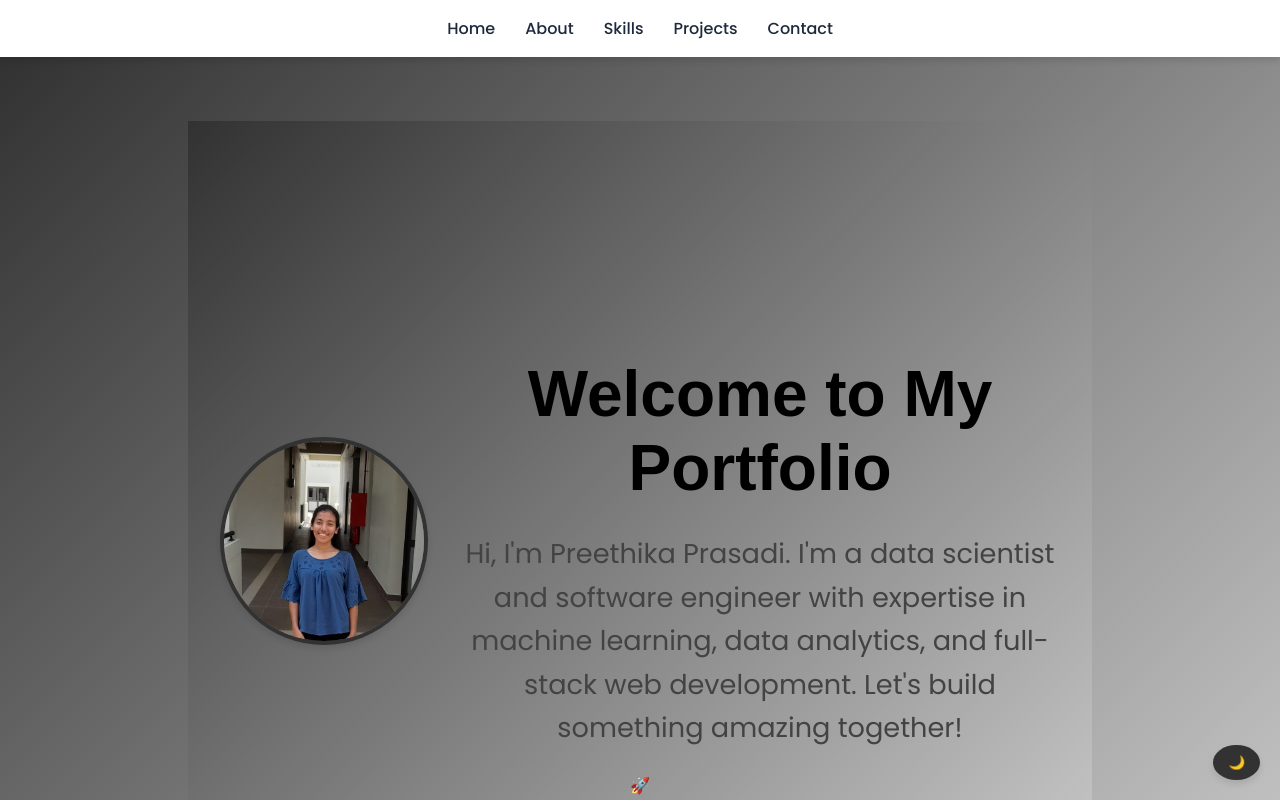
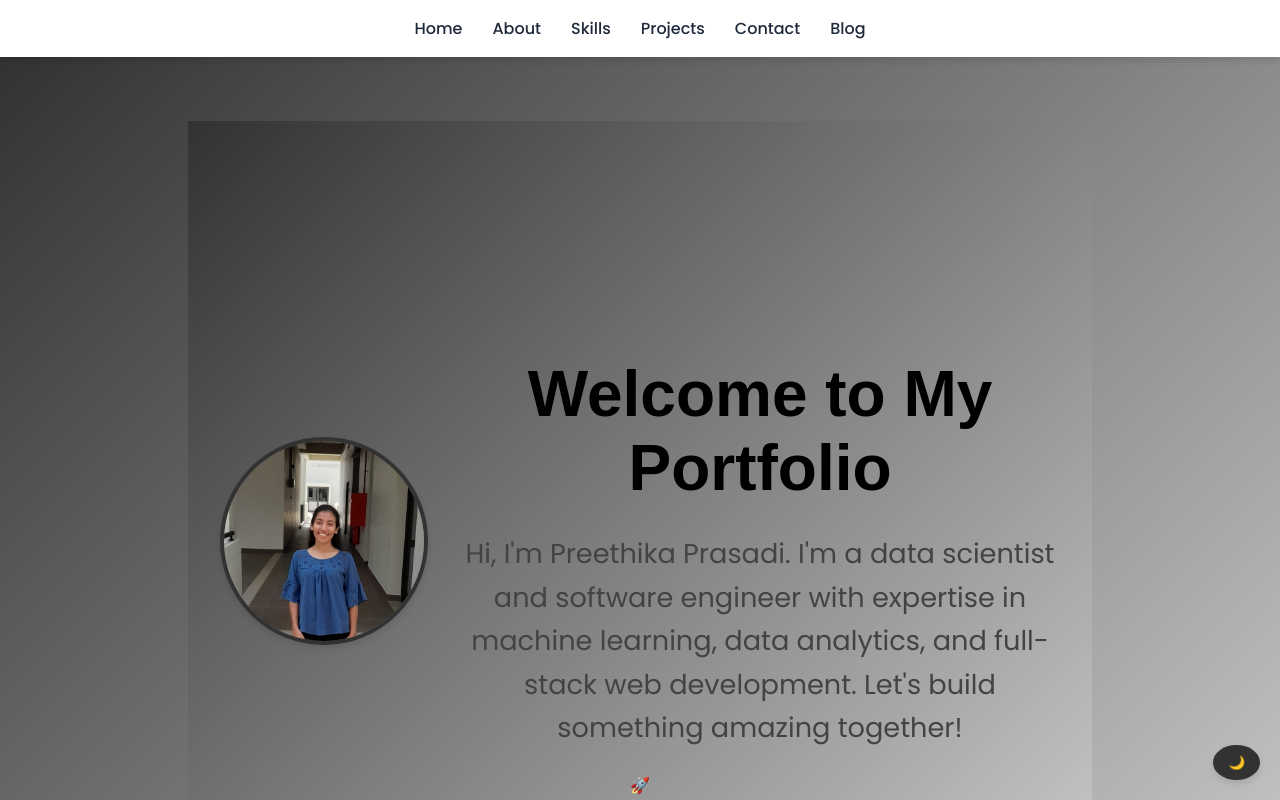
Before and after one commit to preethikaprasadi/Preethika_Prasadi-Portfolio, a React (Create React App) app: page / in a window 1280 px wide. Shown: the top 800 px of the page. Built offline with nearby package versions, Linux system fonts and the light colour scheme.

Commit message:
Add section to header

```diff
--- a/src/components/Header.js
+++ b/src/components/Header.js
@@ -10,6 +10,7 @@ const Header = () => {
           <li><a href="#skills">Skills</a></li>
           <li><a href="#projects">Projects</a></li>
           <li><a href="#contact">Contact</a></li>
+          <li><a href="#blog">Blog</a></li>
         </ul>
       </nav>
     </header>
```
